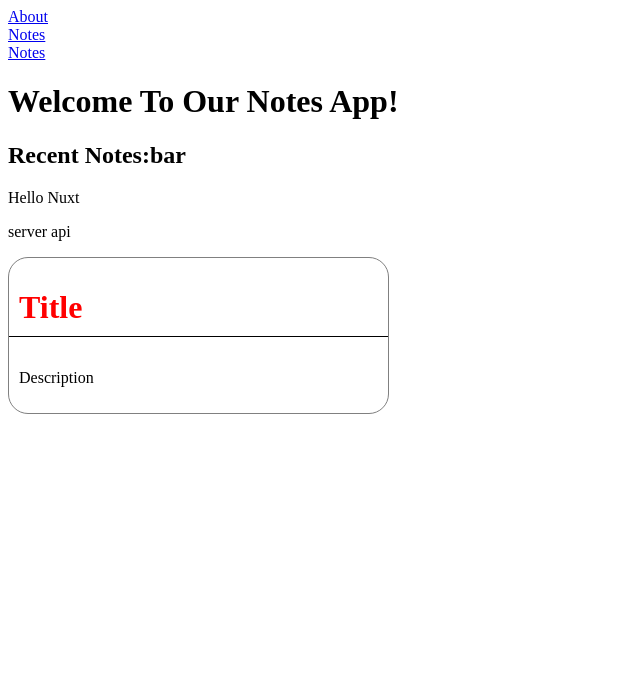
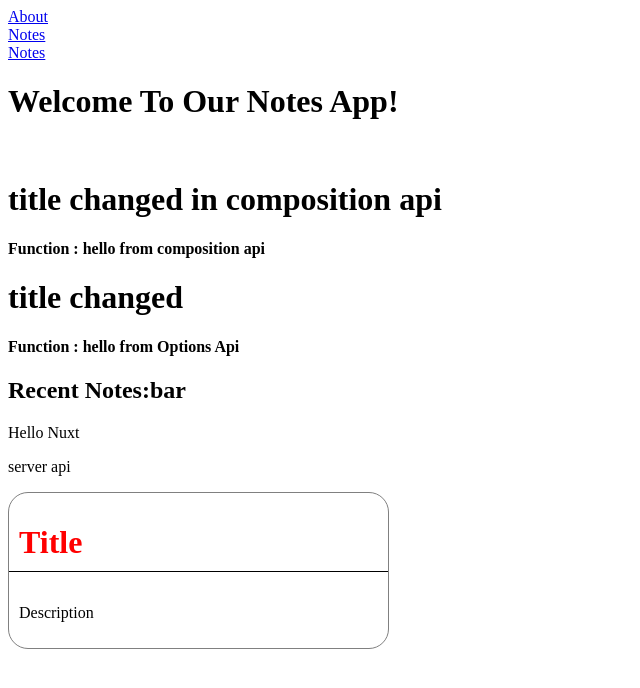
Before and after one commit to msd-pan/nuxt-test, a Nuxt app: page / in a window 1280 px wide. Shown: the top 688 px of the page, without its empty margins (0-640 px from the left). Built offline with nearby package versions, Linux system fonts and the light colour scheme; no server answers.

Commit message:
Composition VS options Api

```diff
--- /dev/null
+++ b/components/CompositionApi.vue
@@ -0,0 +1,19 @@
+<template>
+  <div>
+    <h1>{{ title }}</h1>
+    <h4>Function : {{ hello() }}</h4>
+  </div>
+</template>
+
+<script setup>
+const title = ref("composition Api");
+const hello = () => "hello from composition api";
+
+onMounted(() => {
+  setTimeout(() => {
+    title.value = "title changed in composition api";
+  }, 1000);
+});
+</script>
+
+<style></style>
--- /dev/null
+++ b/components/OptionsApi.vue
@@ -0,0 +1,28 @@
+<template>
+  <div>
+    <h1>{{ title }}</h1>
+    <h4>Function : {{ hello() }}</h4>
+  </div>
+</template>
+
+<script>
+export default {
+  data() {
+    return {
+      title: "Options Api",
+    };
+  },
+  methods: {
+    hello() {
+      return "hello from Options Api";
+    },
+  },
+  mounted() {
+    setTimeout(() => {
+      this.title = "title changed";
+    }, 1000);
+  },
+};
+</script>
+
+<style></style>
--- a/pages/index.vue
+++ b/pages/index.vue
@@ -1,5 +1,10 @@
 <template>
   <Banner />
+
+  <br />
+
+  <composition-api />
+  <options-api />
 
   <h2>Recent Notes:{{ foo }}</h2>
   {{ $hello("Nuxt") }}
```
